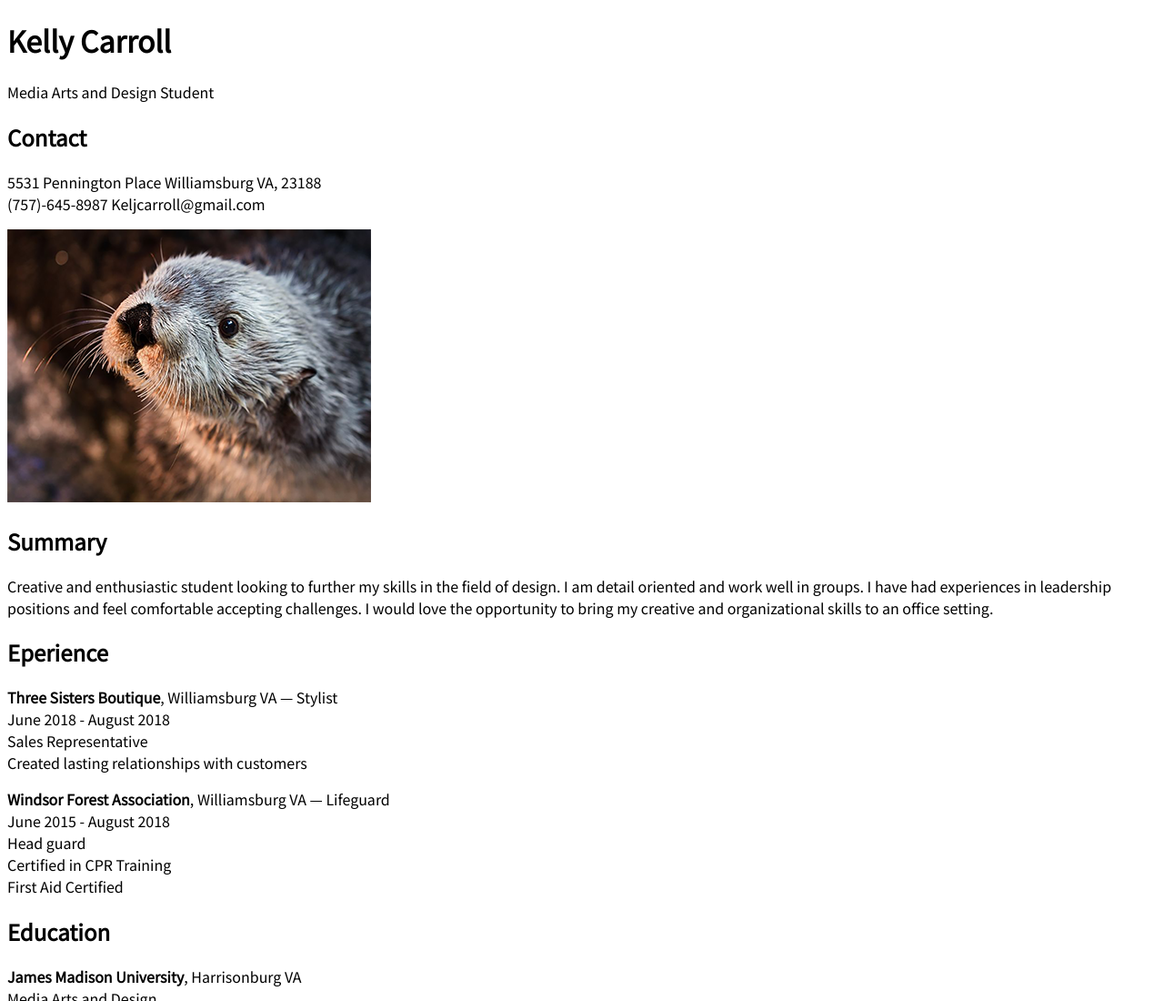
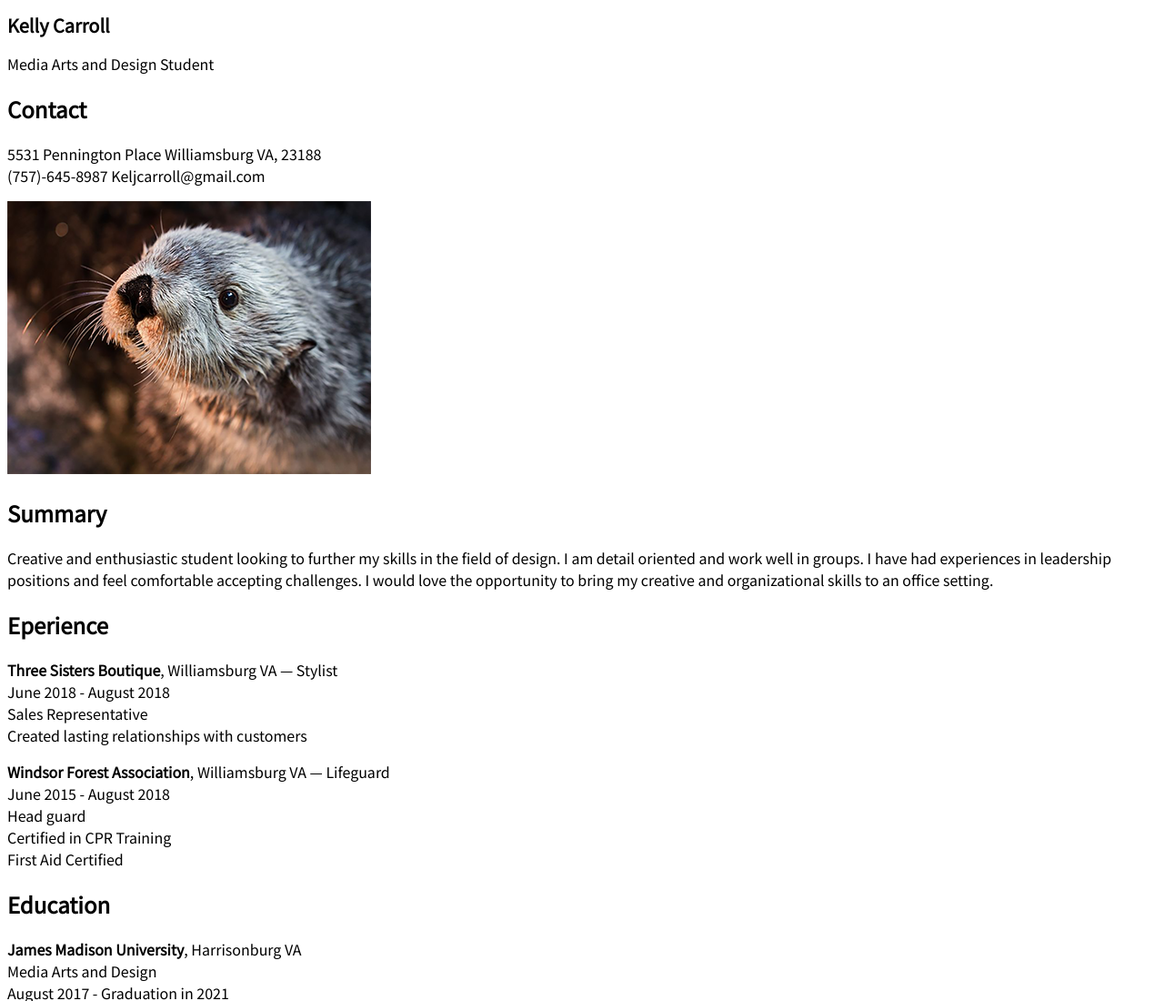
Before and after one commit to keljcarroll/resume, a plain HTML site: page index.html in a window 1280 px wide. Shown: the top 1100 px of the page at 91% size. Drawn offline with Linux system fonts and the light colour scheme.

Commit message:
font size

```diff
--- a/style.css
+++ b/style.css
@@ -1,2 +1,2 @@
 body{font-family: 'Noto Sans JP', sans-serif;}
-h1{font-family: 'Noto Sans JP', sans-serif}
+h1 {font-size: 20px}
```
